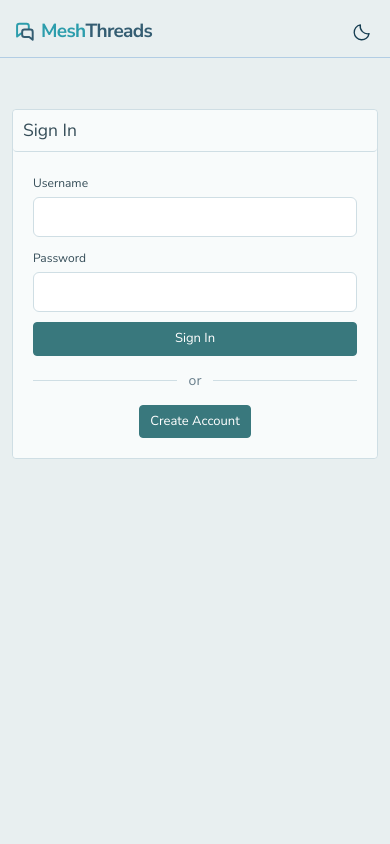
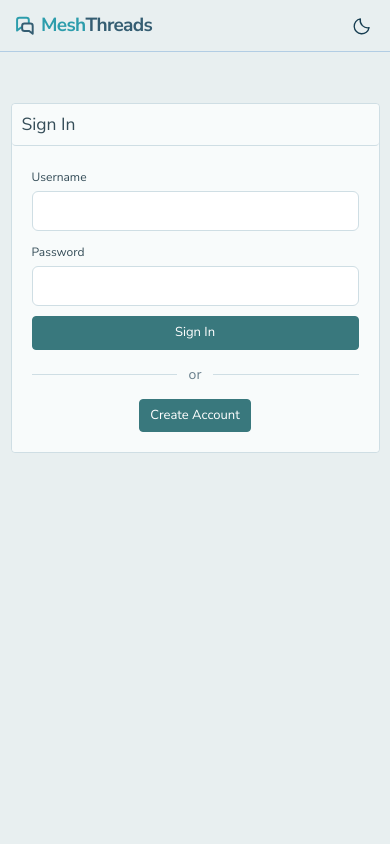
Before and after one commit to pdxlocations/meshthreads, a Flask app: page / in a window 390 px wide. Run offline with Flask 3, Linux system fonts and the light colour scheme; parts of the project's set-up code (start-up, migrations or seed data) failed here and were passed over; some libraries are stand-ins or nearby versions.

Commit message:
more layout

```diff
--- a/static/css/board.css
+++ b/static/css/board.css
@@ -686,7 +686,7 @@ body[data-bs-theme="dark"] .navbar-brand #logo-dark { display: block !important;
 }
 /* Dense phone conversations: put Reply in the byline instead of a separate row. */
 @media (max-width: 600px) {
-  .mesh-layout { padding: 3px 4px 4px; gap: 3px; }
+  .mesh-layout { padding: 3px 4px 9px; gap: 3px; }
   #mobileNavToggle { min-height: 30px; padding: 3px 7px; font-size: 11px; }
   #mobileNavToggle > span[aria-hidden="true"] { display: inline-flex; align-items: center; justify-content: center; width: 22px; flex: 0 0 22px; font-size: 21px; line-height: 1; }
   .board-heading { grid-template-columns: minmax(0, 1fr) auto; gap: 4px 6px; padding: 8px; }
@@ -892,45 +892,3 @@ button.message-reaction:hover, button.message-reaction-unread { border-color: va
   .board-post .message-reactions { gap: 3px; margin-top: 1px; }
   .board-post button.message-reaction { min-height: 28px; min-width: 32px; padding: 1px 6px !important; }
 }
-
-/* Keep content inside iPhone notches, browser edge fades, and rounded corners. */
-:root {
-  --mesh-safe-top: env(safe-area-inset-top, 0px);
-  --mesh-safe-bottom: env(safe-area-inset-bottom, 0px);
-  --mesh-safe-left: env(safe-area-inset-left, 0px);
-  --mesh-safe-right: env(safe-area-inset-right, 0px);
-  --mesh-header-base: 62px;
-  --mesh-safe-header-height: calc(var(--mesh-header-base) + var(--mesh-safe-top) + 6px);
-}
-@media (max-width: 600px) {
-  :root { --mesh-header-base: 52px; }
-}
-@media (max-width: 600px), (max-width: 950px) and (pointer: coarse) {
-  body[data-bs-theme] > .navbar {
-    box-sizing: border-box;
-    height: var(--mesh-safe-header-height) !important;
-    min-height: var(--mesh-safe-header-height) !important;
-    padding: calc(var(--mesh-safe-top) + 6px) max(12px, var(--mesh-safe-right)) 0 max(12px, var(--mesh-safe-left)) !important;
-  }
-  body.mobile-fixed-nav-page { height: 100dvh; min-height: 0; overflow: hidden; }
-  body.mobile-fixed-nav-page > .container.mt-4 {
-    box-sizing: border-box;
-    height: calc(100dvh - var(--mesh-safe-header-height)) !important;
-    padding: 0 max(4px, var(--mesh-safe-right)) max(12px, var(--mesh-safe-bottom)) max(4px, var(--mesh-safe-left)) !important;
-  }
-  body:not(.mobile-fixed-nav-page) > .container.mt-4 {
-    padding-left: max(12px, var(--mesh-safe-left));
-    padding-right: max(12px, var(--mesh-safe-right));
-    padding-bottom: max(12px, var(--mesh-safe-bottom));
-  }
-  .mesh-layout.mobile-nav-open > .mesh-rooms {
-    top: var(--mesh-safe-header-height);
-    bottom: max(12px, var(--mesh-safe-bottom));
-    left: var(--mesh-safe-left);
-    max-height: calc(100dvh - var(--mesh-safe-header-height) - max(12px, var(--mesh-safe-bottom)));
-  }
-  .mobile-nav-backdrop:not([hidden]) {
-    inset: var(--mesh-safe-header-height) 0 0;
-    height: auto;
-  }
-}
--- a/static/service-worker.js
+++ b/static/service-worker.js
@@ -1,4 +1,4 @@
-const STATIC_CACHE = "meshthreads-static-v44";
+const STATIC_CACHE = "meshthreads-static-v45";
 const STATIC_ASSETS = [
   "/static/manifest.json",
   "/static/images/meshthreads.svg",
--- a/templates/base.html
+++ b/templates/base.html
@@ -9,7 +9,7 @@
     </script>
     <script defer src="{{ url_for('static', filename='js/theme.js') }}"></script>
     <meta name="csrf-token" content="{{ csrf_token() }}">
-    <meta name="viewport" content="width=device-width, initial-scale=1.0, viewport-fit=cover">
+    <meta name="viewport" content="width=device-width, initial-scale=1.0">
     <title>{% block title %}MeshThreads{% endblock %}</title>
     <meta name="theme-color" content="#e8eff0">
     <meta name="mobile-web-app-capable" content="yes">
```
